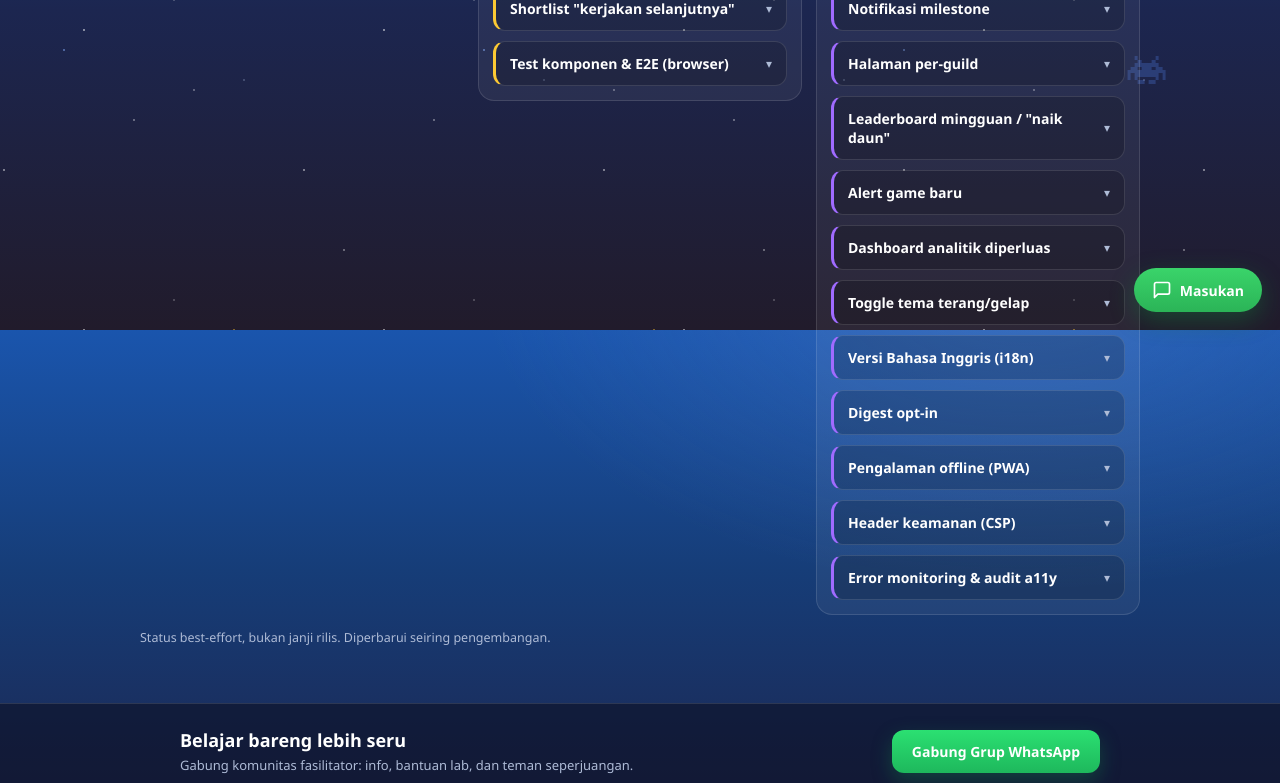
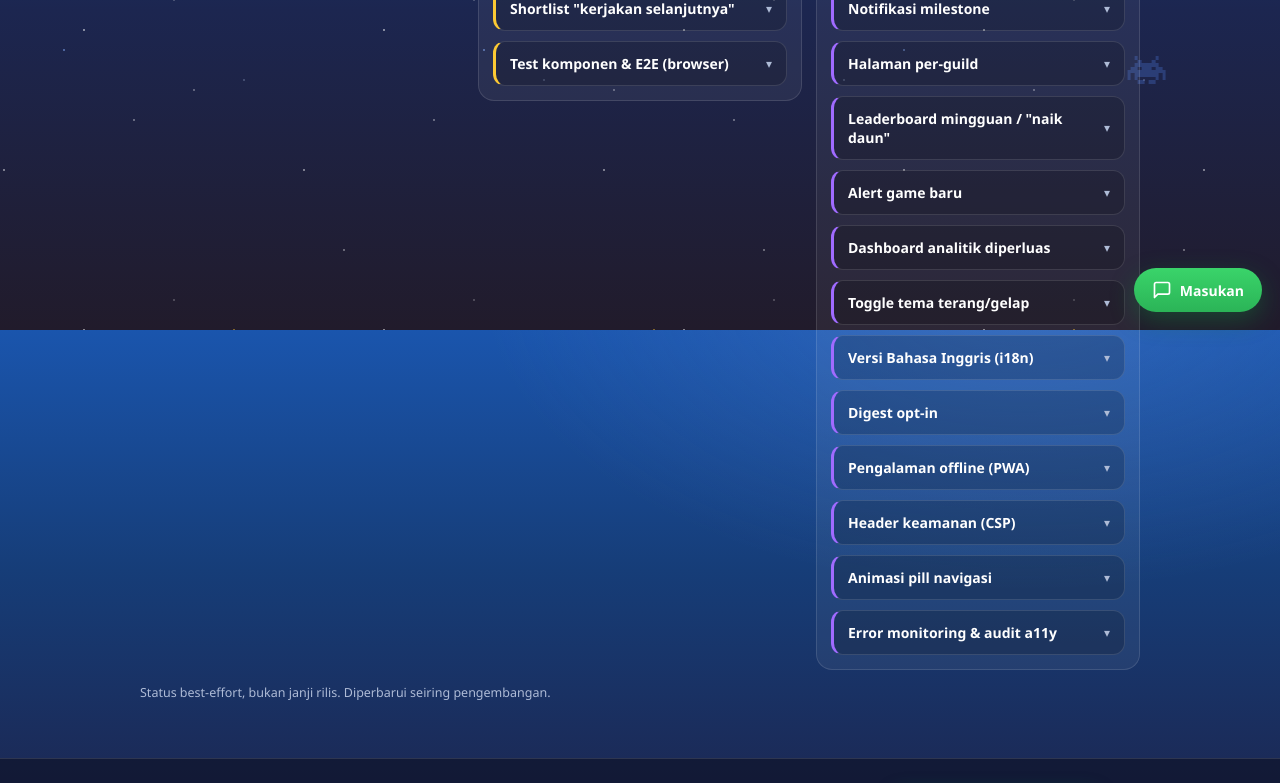
Before and after one commit to LC248902/arcadehub-id, a React (Vite) app: page /roadmap in a window 1280 px wide. Shown: the part 470-1253 px from the top of the page. Built offline with nearby package versions, Linux system fonts and the light colour scheme.

Commit message:
docs: segarkan halaman Roadmap
- jumlah tes 25 -> 33 dan sebut proyeksi milestone
- hapus entri 'Badge Saya (mirror akun)' yang sudah digantikan entri
  'Badge Saya lebih rapi' (versi per bulan + filter + link)
- catat animasi pill navigasi di grup Direncanakan

```diff
--- a/src/pages/Roadmap.jsx
+++ b/src/pages/Roadmap.jsx
@@ -11,7 +11,7 @@ const GROUPS = [
     note: 'Sudah live di produksi.',
     items: [
       { title: 'Proyeksi milestone', desc: 'Di "Mulai dari Sini": sisa hari menuju penutupan, berapa badge lagi yang dibutuhkan, kecepatan badge per minggu yang diperlukan dibanding kecepatanmu sekarang, plus perkiraan tanggal tercapai kalau ritmemu bertahan.' },
-      { title: 'Cakupan tes diperluas', desc: 'Tes otomatis di luar logika poin: parsing profil (regex badge & tanggal), normalisasi URL + guard SSRF, dan matching katalog/alias. 25 tes via node --test, ikut gate CI tiap push.' },
+      { title: 'Cakupan tes diperluas', desc: 'Tes otomatis di luar logika poin: parsing profil (regex badge & tanggal), normalisasi URL + guard SSRF, matching katalog/alias, dan proyeksi milestone. 33 tes via node --test, ikut gate CI tiap push.' },
       { title: 'Kontrol privasi leaderboard', desc: 'Pemberitahuan consent saat auto-join + tombol "Keluar dari leaderboard" yang menghapus entrimu (aman lewat token kepemilikan). Bisa gabung lagi kapan saja.' },
       { title: 'Badge Saya lebih rapi', desc: 'Badge di Poin Saya dikelompokkan per bulan, bisa difilter Game vs Skill, dan tiap badge yang dikenali nge-link ke halaman Skills Boost-nya.' },
       { title: 'Panduan pemula "Mulai dari Sini"', desc: 'Roadmap prioritas di atas Katalog: kerjakan Game dulu (kuota terbatas), lalu kejar milestone terdekat lewat badge, dengan progress dari profilmu.' },
@@ -20,7 +20,6 @@ const GROUPS = [
       { title: '68 gambar badge skill asli', desc: 'Tiap skill badge tampil art resmi Google Skills, plus deteksi "Selesai" via alias nama badge.' },
       { title: 'Access code & buka game', desc: 'Klik badge game membuka halaman Google Skills dan menyalin access code otomatis.' },
       { title: 'Leaderboard podium ala Kahoot', desc: 'Top 3 di podium 2-1-3, sisanya list; responsif di mobile.' },
-      { title: 'Badge Saya (mirror akun)', desc: 'Daftar semua badge yang kamu earn dari profil, bisa dilipat.' },
       { title: 'Auto-join dari Poin Saya', desc: 'Masukkan link profil sekali, otomatis muncul & tersinkron di leaderboard.' },
       { title: 'Judul tab per halaman', desc: 'document.title berubah tiap rute untuk navigasi & berbagi link yang lebih jelas.' },
       { title: 'Web Vitals lapangan', desc: 'Vercel Speed Insights memantau performa nyata pengguna.' },
@@ -53,6 +52,7 @@ const GROUPS = [
       { title: 'Digest opt-in', desc: 'Ringkasan progress mingguan via email/WhatsApp, sepenuhnya sukarela.' },
       { title: 'Pengalaman offline (PWA)', desc: 'Installable + halaman offline + prompt "versi baru tersedia".' },
       { title: 'Header keamanan (CSP)', desc: 'Content-Security-Policy untuk memperkuat proteksi di atas nosniff/frame-options.' },
+      { title: 'Animasi pill navigasi', desc: 'Penanda menu aktif sekarang lompat, belum meluncur antar tab. Perlu naikkan fitur animasi layout atau tulis ulang pill-nya pakai CSS.' },
       { title: 'Error monitoring & audit a11y', desc: 'Tangkap error produksi (mis. Sentry) dan audit aksesibilitas: kontras, keyboard-nav, ARIA.' },
     ],
   },
```
